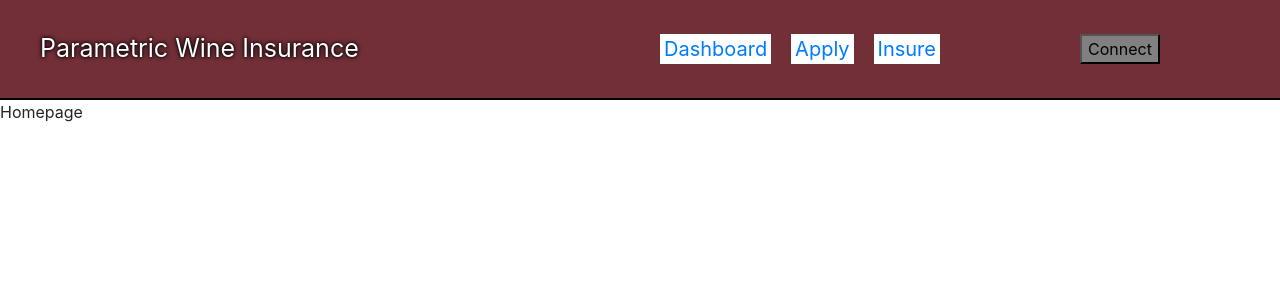
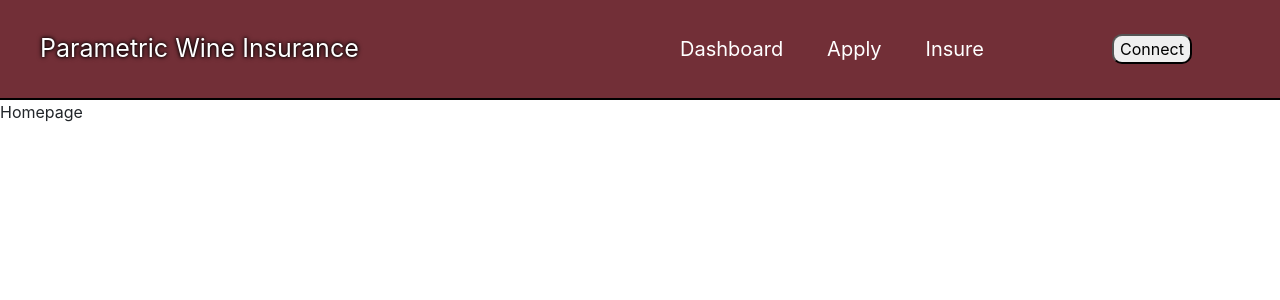
Before and after one commit to cl-hack-spring-2022-insurance/insurance-p2p-platform, a React (Create React App) app in the folder frontend/: page / in a window 1280 px wide. Shown: the top 300 px of the page. Built offline with nearby package versions, Linux system fonts and the light colour scheme.

Commit message:
styling for header and apply page

```diff
--- a/frontend/src/App.js
+++ b/frontend/src/App.js
@@ -11,13 +11,13 @@ import { Insure } from './components/Insure';
 import { Routes , Route, Link } from 'react-router-dom';
 
 const FullApp = styled.div`
-    height: max;
-    width: max;
-`;
+    height: 100vh;
+    background-color: white;
+`
 
 export function App () {
     return(
-        <div>
+        <FullApp>
             <Navbar />
             <div>
                 <Routes>
@@ -27,7 +27,6 @@ export function App () {
                     <Route exact path='/insure' element={<Insure />} />
                 </Routes>
             </div>
-
-        </div>
+        </FullApp>
     )
 }
--- a/frontend/src/components/Apply.js
+++ b/frontend/src/components/Apply.js
@@ -5,6 +5,34 @@ import DeployNewWineInsurancePolicy from "../contracts/DeployNewWineInsurancePol
 import contractAddress from "../contract-address.json";
 
 import styled from 'styled-components';
+
+
+const ApplyPage = styled.div`
+  height: 800px;
+
+  display: flex;
+  flex-direction: column;
+  justify-content: center;
+  align-items: center;
+`
+
+const Form = styled.div`
+  display: flex;
+  flex-direction: column;
+  justify-content: space-evenly;
+  align-items: center;
+
+  background-color: white;
+  border: 1px solid black;
+  width: 30%;
+  height: 70%;
+  box-shadow: rgba(0, 0, 0, 0.15) 1.95px 1.95px 2.6px;
+
+`
+
+const FormTitle = styled.h1`
+  color: #722F37;
+`
 
 const FormField = styled.div`
   margin-bottom: 10px;
@@ -14,6 +42,12 @@ const FormLabel = styled.label`
   display: inline-block;
   width: 200px;
 `;
+
+const SubmitButton = styled.button`
+  background-color: #722F37;
+  color: white;
+  width: 120px;
+`
 
 export function Apply(){
 
@@ -64,12 +98,12 @@ export function Apply(){
   }
 
   return (
-    <>
-      <h1>Apply for Wine Insurance</h1>
+    <ApplyPage>
+      <Form>
+      <FormTitle>Apply for Wine Insurance</FormTitle>
       <fieldset>
         <legend>Policy Data</legend>
         <p>Submit the data of the grape insurance you'd like to apply for</p>
-
           <FormField>
             <FormLabel htmlFor="start_month">Start month: </FormLabel>
             <input
@@ -134,8 +168,9 @@ export function Apply(){
       </fieldset>
 
         <FormField>
-        <button onClick={() => applyForPolicy()}>Apply</button>
+          <SubmitButton onClick={() => applyForPolicy()}>Apply</SubmitButton>
         </FormField>
-    </>
+      </Form>
+    </ApplyPage>
   )
 }
--- a/frontend/src/components/Navbar.js
+++ b/frontend/src/components/Navbar.js
@@ -32,7 +32,7 @@ const ProjectUtil = styled.div`
 `;
 
 const RouterSpace = styled.div`
-  width: 50%;
+  width: 60%;
 
   display:flex;
   align-items: center;
@@ -41,23 +41,22 @@ const RouterSpace = styled.div`
 
 const Routers = styled.div`
   padding: 0 4px;
-  background-color:white;
-
   font-size: 20px;
   color: black;
+
 `;
 
 
 const LoginSpace = styled.div`
-  width: 50%;
-
+  width: 40%;
   display: flex;
   align-items: center;
   justify-content: center;
 `
 
 const LoginButton = styled.button`
-  background-color: grey;
+  background-color: #white;
+  border-radius: 10px;
 `
 
 
@@ -67,22 +66,24 @@ export function Navbar(){
   return (
     <NavContainer>
       <ProjectName>
-        Parametric Wine Insurance
+        <Link to='/' style={{textDecoration: 'none', color: '#FFF'}}>
+          Parametric Wine Insurance
+        </Link>
       </ProjectName>
       <ProjectUtil>
         <RouterSpace>
           <Routers>
-            <Link to='/dashboard'>
+            <Link to='/dashboard' style={{color: '#FFF'}}>
               Dashboard
             </Link>
           </Routers>
           <Routers>
-            <Link to='/apply'>
+            <Link to='/apply' style={{color: '#FFF'}}>
               Apply
             </Link>
           </Routers>
           <Routers>
-            <Link to='/insure'>
+            <Link to='/insure' style={{color: '#FFF'}}>
               Insure
             </Link>
           </Routers>
```
Also changed, not shown: 1 other file (tests, documents, lock files or other folders). Lines whose indentation alone changed are shown as unchanged.
